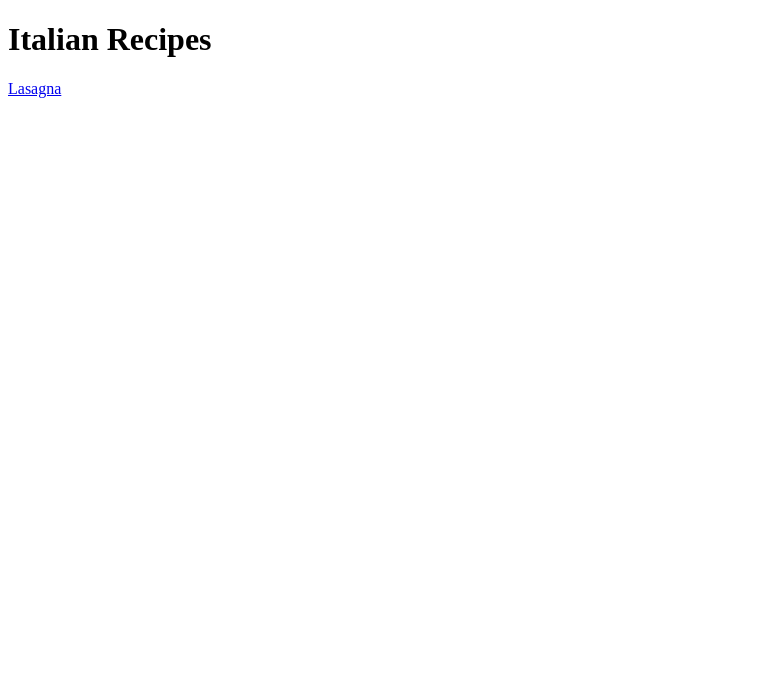
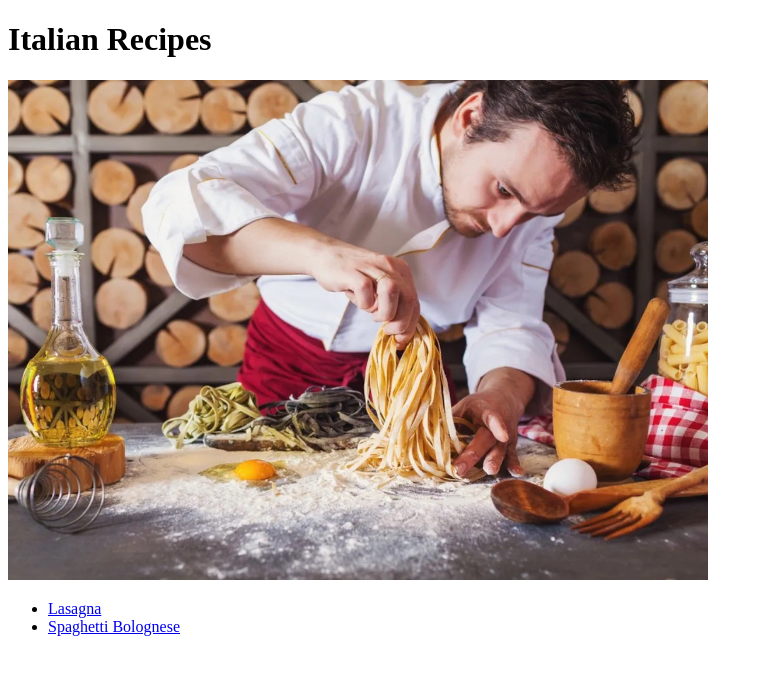
Before and after one commit to ninmedium/italian-recipes, a plain HTML site: page index.html in a window 1280 px wide. Shown: the whole page, without its empty margins (0-763 px from the left). Drawn offline with Linux system fonts and the light colour scheme.

Commit message:
Update index page with spaghetti items
>created link to spaghetti page
>added unordered list to arrange recipes
>added new italian chef picture, resized to 500x700

```diff
--- a/index.html
+++ b/index.html
@@ -8,7 +8,16 @@
 
     <body>
         <h1>Italian Recipes</h1>
-        <a href="./recipes/lasagna.html" target="_blank">Lasagna</a>
+        <img src="./img/italian-chef.jpeg" alt="Italian Chef" height="500" width="700">
+        <ul>
+            <li>
+                <a href="./recipes/lasagna.html" target="_blank">Lasagna</a>
+            </li>
+            <li>
+                <a href="./recipes/spaghetti-bolognese.html" target="_blank">Spaghetti Bolognese</a>
+            </li>
+        </ul>
+
     </body>
 
 </html>
```
Also changed, not shown: img/Spaghetti-Bolognese-pic.webp (added), img/italian-chef.jpeg (added).
